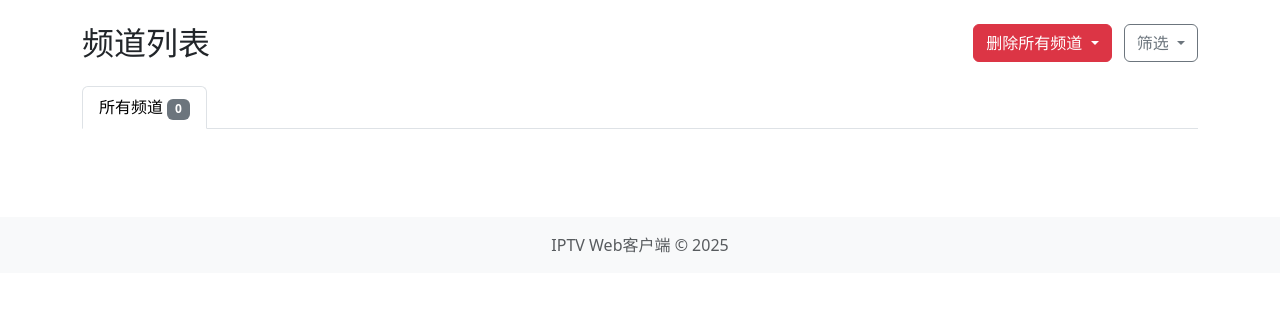
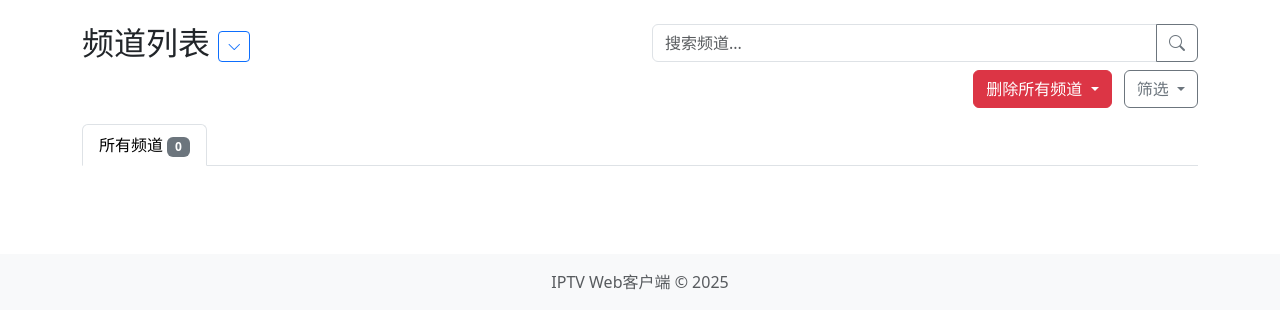
Before and after one commit to shnulaa/iptv-web-client, a Flask app: template templates/index.html in a window 1280 px wide. Shown: the part 56-385 px from the top of the page. Run offline with Flask 3, Linux system fonts and the light colour scheme; the template is opened without the code that fills it, so the values that code supplies are empty.

Commit message:
添加频道列表默认折叠和搜索功能

```diff
--- a/templates/index.html
+++ b/templates/index.html
@@ -5,9 +5,18 @@
 {% block content %}
 <div class="row mb-3">
     <div class="col-md-6">
-        <h2>频道列表</h2>
+        <h2>频道列表 <button class="btn btn-sm btn-outline-primary" id="toggleChannelsBtn" onclick="toggleChannelsList()">
+            <i class="bi bi-chevron-down" id="toggleIcon"></i>
+        </button></h2>
     </div>
     <div class="col-md-6 text-end">
+        <div class="input-group mb-2">
+            <input type="text" class="form-control" id="searchInput" placeholder="搜索频道..." onkeyup="searchChannels()">
+            <button class="btn btn-outline-secondary" type="button" onclick="searchChannels()">
+                <i class="bi bi-search"></i>
+            </button>
+        </div>
+
         <div class="btn-group">
             <button type="button" class="btn btn-danger dropdown-toggle" data-bs-toggle="dropdown" aria-expanded="false">
                 删除所有频道
@@ -60,7 +69,7 @@
 
     <div class="tab-content" id="channelTabsContent">
         <div class="tab-pane fade show active" id="all" role="tabpanel" aria-labelledby="all-tab">
-            <div class="row row-cols-1 row-cols-md-2 row-cols-lg-3 row-cols-xl-4 g-4" id="channels-grid">
+            <div class="row row-cols-1 row-cols-md-2 row-cols-lg-3 row-cols-xl-4 g-4" id="channels-grid" style="display: none;">
                 <!-- 频道卡片将通过JavaScript动态添加 -->
             </div>
 
@@ -168,6 +177,8 @@
     let totalPages = 1;
     let allGroups = [];
     let deleteModal;
+    let isChannelsVisible = false; // 频道列表默认折叠
+    let searchQuery = ''; // 搜索查询
 
     // 初始化
     document.addEventListener('DOMContentLoaded', function() {
@@ -179,7 +190,46 @@
 
         // 每60秒自动刷新一次
         setInterval(loadChannels, 60000);
+
+        // 初始化折叠图标
+        updateToggleIcon();
     });
+
+    // 切换频道列表显示/隐藏
+    function toggleChannelsList() {
+        isChannelsVisible = !isChannelsVisible;
+        const grid = document.getElementById('channels-grid');
+        if (grid) {
+            grid.style.display = isChannelsVisible ? 'flex' : 'none';
+        }
+        updateToggleIcon();
+    }
+
+    // 更新折叠图标
+    function updateToggleIcon() {
+        const icon = document.getElementById('toggleIcon');
+        if (icon) {
+            icon.className = isChannelsVisible ? 'bi bi-chevron-up' : 'bi bi-chevron-down';
+        }
+    }
+
+    // 搜索频道
+    function searchChannels() {
+        const searchInput = document.getElementById('searchInput');
+        if (searchInput) {
+            searchQuery = searchInput.value.trim().toLowerCase();
+
+            // 如果搜索框不为空，自动展开频道列表
+            if (searchQuery && !isChannelsVisible) {
+                isChannelsVisible = true;
+                updateToggleIcon();
+            }
+
+            // 重新加载频道，应用搜索过滤
+            currentPage = 1;
+            loadChannels();
+        }
+    }
 
     // 加载频道数据
     function loadChannels() {
@@ -207,11 +257,29 @@
                 // 更新频道列表
                 updateChannelsList(data.channels, data.total);
 
-                // 更新分页
-                updatePagination(data.page, data.total_pages);
+                // 更新分页（如果没有搜索查询）
+                if (!searchQuery) {
+                    updatePagination(data.page, data.total_pages);
+                } else {
+                    // 如果有搜索查询，隐藏分页
+                    const pagination = document.getElementById('pagination');
+                    if (pagination) {
+                        pagination.style.display = 'none';
+                    }
+                }
 
                 // 保存分组列表
                 allGroups = data.groups;
+
+                // 如果有搜索查询，自动展开频道列表
+                if (searchQuery && !isChannelsVisible) {
+                    isChannelsVisible = true;
+                    updateToggleIcon();
+                    const grid = document.getElementById('channels-grid');
+                    if (grid) {
+                        grid.style.display = 'flex';
+                    }
+                }
 
                 hideLoading();
             })
@@ -296,9 +364,30 @@
             return;
         }
 
-        // 显示频道列表
-        if (grid) grid.style.display = 'flex';
+        // 显示频道列表（根据折叠状态）
+        if (grid) {
+            grid.style.display = isChannelsVisible ? 'flex' : 'none';
+        }
         if (noChannels) noChannels.style.display = 'none';
+
+        // 如果有搜索查询，过滤频道
+        if (searchQuery) {
+            channels = channels.filter(channel =>
+                channel.name.toLowerCase().includes(searchQuery) ||
+                channel.group.toLowerCase().includes(searchQuery) ||
+                channel.url.toLowerCase().includes(searchQuery)
+            );
+
+            // 如果过滤后没有频道，显示提示信息
+            if (channels.length === 0) {
+                if (grid) grid.style.display = 'none';
+                if (noChannels) {
+                    noChannels.style.display = 'block';
+                    noChannels.innerHTML = `<p>没有找到匹配 "${searchQuery}" 的频道</p>`;
+                }
+                return;
+            }
+        }
 
         // 添加频道卡片
         channels.forEach(channel => {
```
